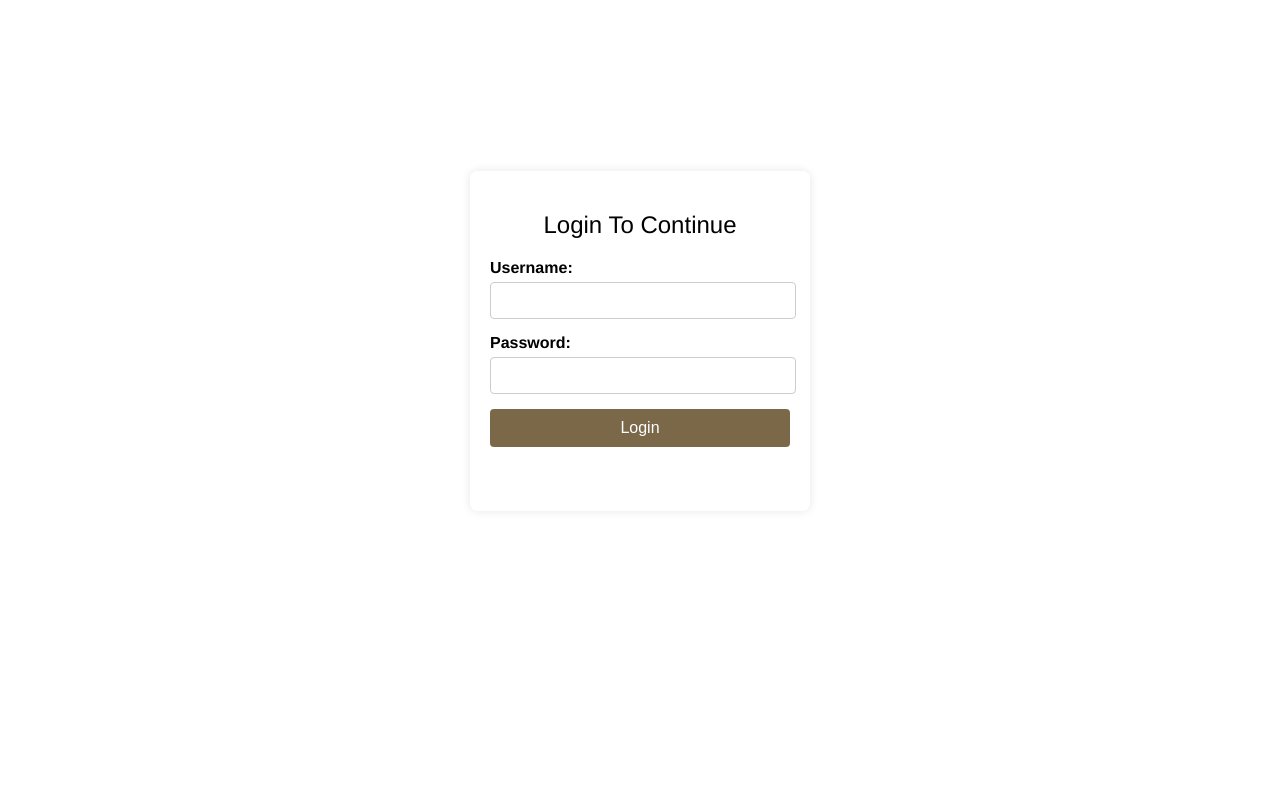
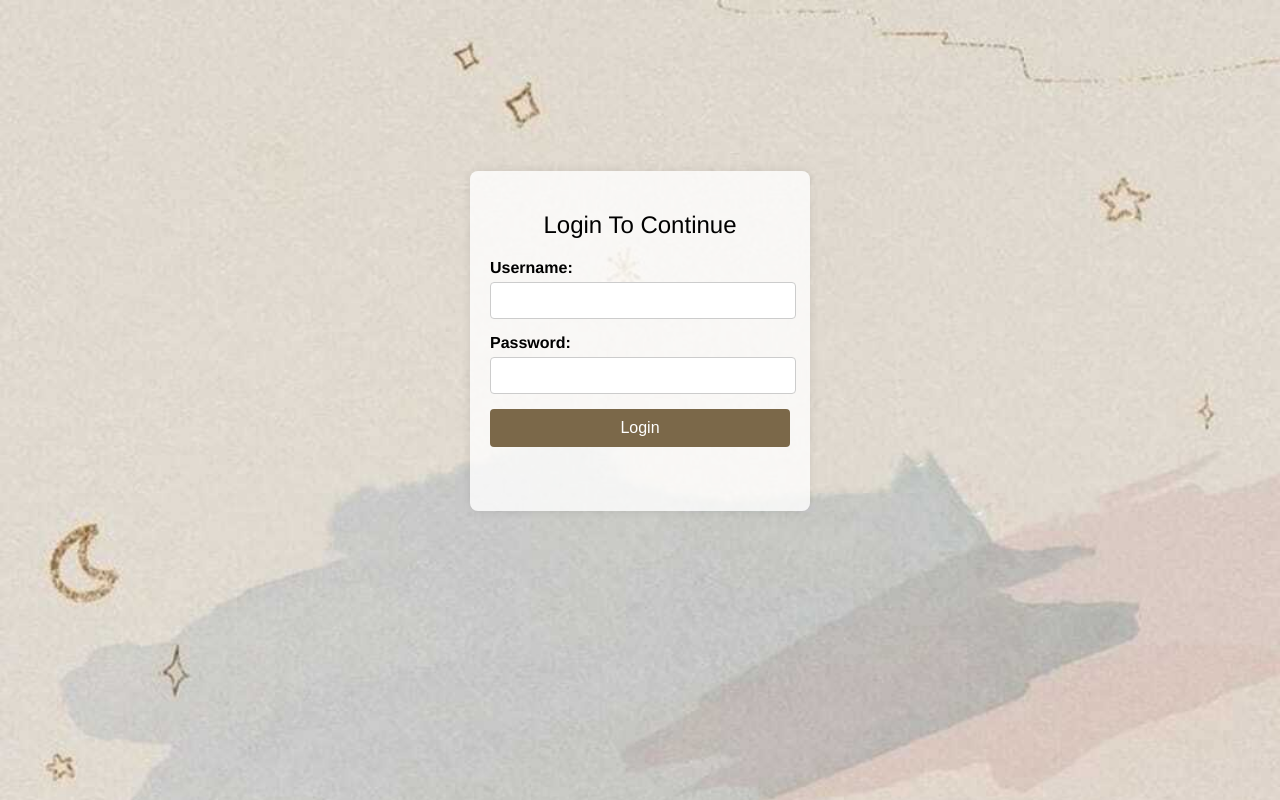
Before and after one commit to Sakshi1166/studysite, a plain HTML site: page index.html in a window 1280 px wide. Drawn offline with Linux system fonts and the light colour scheme; a web font is replaced by a local one.

Commit message:
Update studysite-login.css

```diff
--- a/studysite-login.css
+++ b/studysite-login.css
@@ -2,7 +2,7 @@ body {
 
     margin: 0;
     padding: 0;
-    background-image: url(./images/bgbgbg.jpg);
+    background-image: url(./bgbgbg.jpg);
     background-size: cover;
 
 
```
